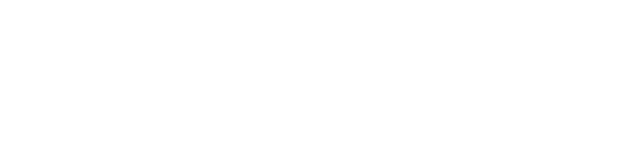
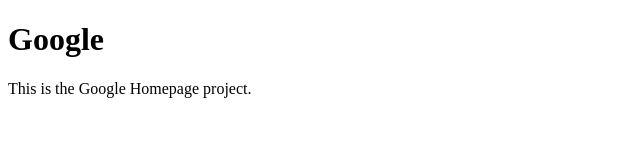
Before and after one commit to gregbunch/google-home, a plain HTML site: page index.html in a window 1280 px wide. Shown: the whole page, without its empty margins (0-640 px from the left). Drawn offline with Linux system fonts and the light colour scheme.

Commit message:
Google added to index

```diff
--- a/index.html
+++ b/index.html
@@ -1,6 +1,13 @@
 <!DOCTYPE html>
 <html lang="en">
     <head>
-        <div></div>
+        <meta charset="utf-8">
+        <title>Google</title>
 
     </head>
+    <body>
+        <h1>Google</h1>
+        <p>This is the Google Homepage project.</p>
+
+    </body>
+    </html>
```
